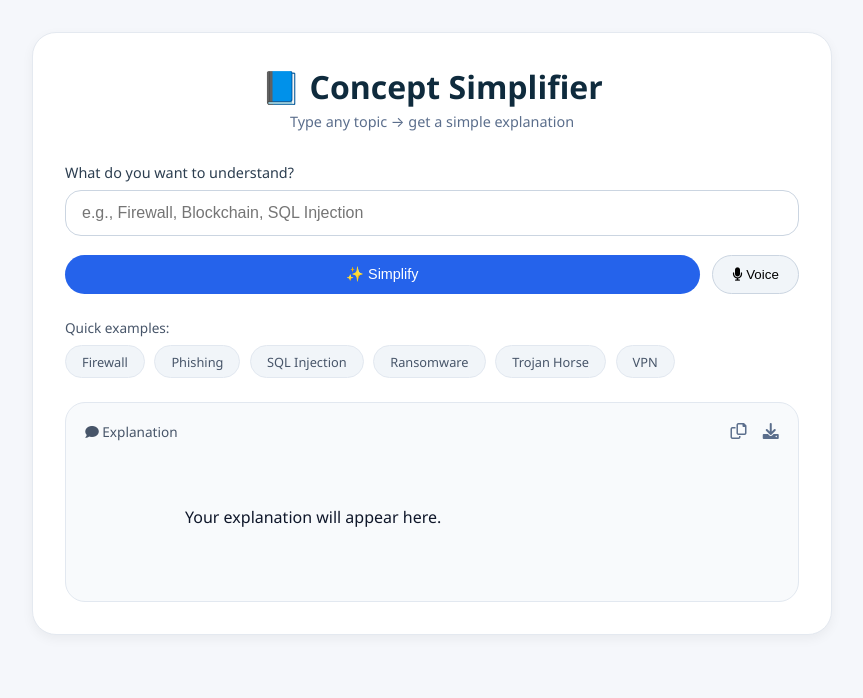
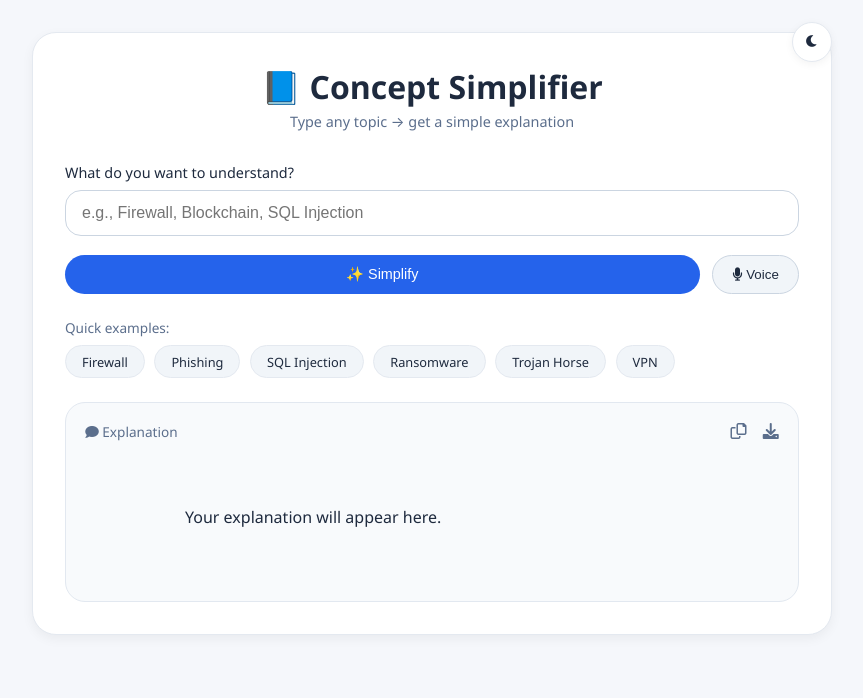
Before and after one commit to arijitghosh8768-arch/Concept-Simplifier, a Flask app: page / in a window 1280 px wide. Shown: the top 698 px of the page, without its empty margins (208-1071 px from the left). Run offline with Flask 3, Linux system fonts and the light colour scheme.

Commit message:
Add Light/Dark mode toggle with theme persistence

```diff
--- a/static/style.css
+++ b/static/style.css
@@ -1,27 +1,91 @@
+/* Theme Variables */
+:root {
+    --bg-primary: #f5f7fb;
+    --card-bg: #ffffff;
+    --text-primary: #1e2a3e;
+    --text-secondary: #5b6e8c;
+    --border-color: #e4e9f0;
+    --input-bg: #ffffff;
+    --input-border: #cbd5e1;
+    --btn-primary: #2563eb;
+    --btn-primary-hover: #1d4ed8;
+    --btn-secondary-bg: #f1f5f9;
+    --btn-secondary-border: #cbd5e1;
+    --chip-bg: #f1f5f9;
+    --chip-hover: #e2e8f0;
+    --output-bg: #f8fafc;
+    --output-border: #e2e8f0;
+    --shadow: rgba(0, 0, 0, 0.05);
+}
+
+/* Dark Mode Overrides */
+body.dark-mode {
+    --bg-primary: #0f172a;
+    --card-bg: #1e293b;
+    --text-primary: #f1f5f9;
+    --text-secondary: #94a3b8;
+    --border-color: #334155;
+    --input-bg: #1e293b;
+    --input-border: #475569;
+    --btn-primary: #3b82f6;
+    --btn-primary-hover: #60a5fa;
+    --btn-secondary-bg: #334155;
+    --btn-secondary-border: #475569;
+    --chip-bg: #334155;
+    --chip-hover: #475569;
+    --output-bg: #0f172a;
+    --output-border: #334155;
+    --shadow: rgba(0, 0, 0, 0.2);
+}
+
 * {
     margin: 0;
     padding: 0;
     box-sizing: border-box;
+    transition: background-color 0.3s ease, color 0.3s ease, border-color 0.3s ease;
 }
 
 body {
-    background: #f5f7fb;
+    background: var(--bg-primary);
     font-family: 'Segoe UI', system-ui, -apple-system, sans-serif;
     padding: 2rem 1rem;
-    color: #1e2a3e;
+    color: var(--text-primary);
 }
 
 .container {
     max-width: 800px;
     margin: 0 auto;
+    position: relative;
+}
+
+.theme-toggle {
+    position: absolute;
+    top: -10px;
+    right: 0;
+    background: var(--card-bg);
+    border: 1px solid var(--border-color);
+    color: var(--text-primary);
+    width: 40px;
+    height: 40px;
+    border-radius: 50%;
+    cursor: pointer;
+    display: flex;
+    align-items: center;
+    justify-content: center;
+    box-shadow: 0 2px 8px var(--shadow);
+    z-index: 10;
+}
+
+.theme-toggle:hover {
+    background: var(--btn-secondary-bg);
 }
 
 .card {
-    background: white;
+    background: var(--card-bg);
     border-radius: 24px;
-    box-shadow: 0 4px 12px rgba(0, 0, 0, 0.05);
+    box-shadow: 0 4px 12px var(--shadow);
     padding: 2rem;
-    border: 1px solid #e4e9f0;
+    border: 1px solid var(--border-color);
 }
 
 .header {
@@ -32,12 +96,12 @@ body {
 h1 {
     font-size: 2rem;
     font-weight: 600;
-    color: #0f2b3d;
+    color: var(--text-primary);
     margin-bottom: 0.25rem;
 }
 
 .sub {
-    color: #5b6e8c;
+    color: var(--text-secondary);
     font-size: 0.9rem;
 }
 
@@ -50,22 +114,23 @@ label {
     font-weight: 500;
     margin-bottom: 0.5rem;
     font-size: 0.9rem;
-    color: #2c3e50;
+    color: var(--text-primary);
 }
 
 input {
     width: 100%;
     padding: 0.8rem 1rem;
     font-size: 1rem;
-    border: 1px solid #cbd5e1;
+    border: 1px solid var(--input-border);
     border-radius: 16px;
-    background: white;
+    background: var(--input-bg);
+    color: var(--text-primary);
     transition: 0.2s;
 }
 
 input:focus {
     outline: none;
-    border-color: #3b82f6;
+    border-color: var(--btn-primary);
     box-shadow: 0 0 0 2px rgba(59,130,246,0.1);
 }
 
@@ -76,7 +141,7 @@ input:focus {
 }
 
 .btn-primary {
-    background: #2563eb;
+    background: var(--btn-primary);
     color: white;
     border: none;
     padding: 0.7rem 1.5rem;
@@ -89,12 +154,13 @@ input:focus {
 }
 
 .btn-primary:hover {
-    background: #1d4ed8;
+    background: var(--btn-primary-hover);
 }
 
 .btn-secondary {
-    background: #f1f5f9;
-    border: 1px solid #cbd5e1;
+    background: var(--btn-secondary-bg);
+    border: 1px solid var(--btn-secondary-border);
+    color: var(--text-primary);
     padding: 0.7rem 1.2rem;
     border-radius: 40px;
     font-weight: 500;
@@ -102,14 +168,10 @@ input:focus {
     transition: 0.2s;
 }
 
-.btn-secondary:hover {
-    background: #e2e8f0;
-}
-
 .chips-section {
     margin: 1.5rem 0;
     font-size: 0.85rem;
-    color: #475569;
+    color: var(--text-secondary);
 }
 
 .chips {
@@ -120,26 +182,26 @@ input:focus {
 }
 
 .chip {
-    background: #f1f5f9;
+    background: var(--chip-bg);
+    color: var(--text-primary);
     padding: 0.4rem 1rem;
     border-radius: 40px;
     font-size: 0.8rem;
     cursor: pointer;
-    border: 1px solid #e2e8f0;
+    border: 1px solid var(--border-color);
     transition: 0.1s;
 }
 
 .chip:hover {
-    background: #e2e8f0;
-    border-color: #94a3b8;
+    background: var(--chip-hover);
 }
 
 .output-box {
-    background: #f8fafc;
+    background: var(--output-bg);
     border-radius: 20px;
     padding: 1.2rem;
     margin-top: 1.5rem;
-    border: 1px solid #e2e8f0;
+    border: 1px solid var(--output-border);
 }
 
 .output-header {
@@ -149,7 +211,7 @@ input:focus {
     margin-bottom: 0.8rem;
     font-size: 0.85rem;
     font-weight: 500;
-    color: #475569;
+    color: var(--text-secondary);
 }
 
 .output-tools button {
@@ -158,17 +220,17 @@ input:focus {
     font-size: 1rem;
     margin-left: 0.8rem;
     cursor: pointer;
-    color: #5b6e8c;
+    color: var(--text-secondary);
 }
 
 .output-tools button:hover {
-    color: #1e293b;
+    color: var(--text-primary);
 }
 
 #outputText {
     font-size: 1rem;
     line-height: 1.6;
-    color: #0f172a;
+    color: var(--text-primary);
     white-space: pre-wrap;
 }
 
@@ -185,7 +247,7 @@ footer {
     text-align: center;
     margin-top: 2rem;
     font-size: 0.7rem;
-    color: #94a3b8;
+    color: var(--text-secondary);
 }
 
 .toast {
@@ -206,4 +268,5 @@ footer {
     .card { padding: 1.2rem; }
     h1 { font-size: 1.5rem; }
     .button-group { flex-direction: column; }
+    .theme-toggle { top: -50px; }
 }
--- a/templates/index.html
+++ b/templates/index.html
@@ -9,6 +9,11 @@
 </head>
 <body>
     <div class="container">
+        <!-- Theme Toggle -->
+        <button id="themeToggle" class="theme-toggle" title="Switch Light/Dark Mode">
+            <i class="fas fa-moon"></i>
+        </button>
+
         <div class="card">
             <div class="header">
                 <h1>📘 Concept Simplifier</h1>
@@ -56,7 +61,7 @@
             </div>
         </div>
         <footer>
-            <!-- no personal details -->
+            <!-- No personal details -->
         </footer>
     </div>
 
@@ -67,7 +72,23 @@
         const copyBtn = document.getElementById('copyBtn');
         const downloadBtn = document.getElementById('downloadBtn');
         const voiceBtn = document.getElementById('voiceBtn');
+        const themeToggle = document.getElementById('themeToggle');
 
+        // --- Theme Logic ---
+        const currentTheme = localStorage.getItem('theme') || 'light';
+        if (currentTheme === 'dark') {
+            document.body.classList.add('dark-mode');
+            themeToggle.innerHTML = '<i class="fas fa-sun"></i>';
+        }
+
+        themeToggle.addEventListener('click', () => {
+            document.body.classList.toggle('dark-mode');
+            const isDark = document.body.classList.contains('dark-mode');
+            localStorage.setItem('theme', isDark ? 'dark' : 'light');
+            themeToggle.innerHTML = isDark ? '<i class="fas fa-sun"></i>' : '<i class="fas fa-moon"></i>';
+        });
+
+        // --- Core Logic ---
         document.querySelectorAll('.chip').forEach(chip => {
             chip.addEventListener('click', () => {
                 topicInput.value = chip.getAttribute('data-topic');
```
